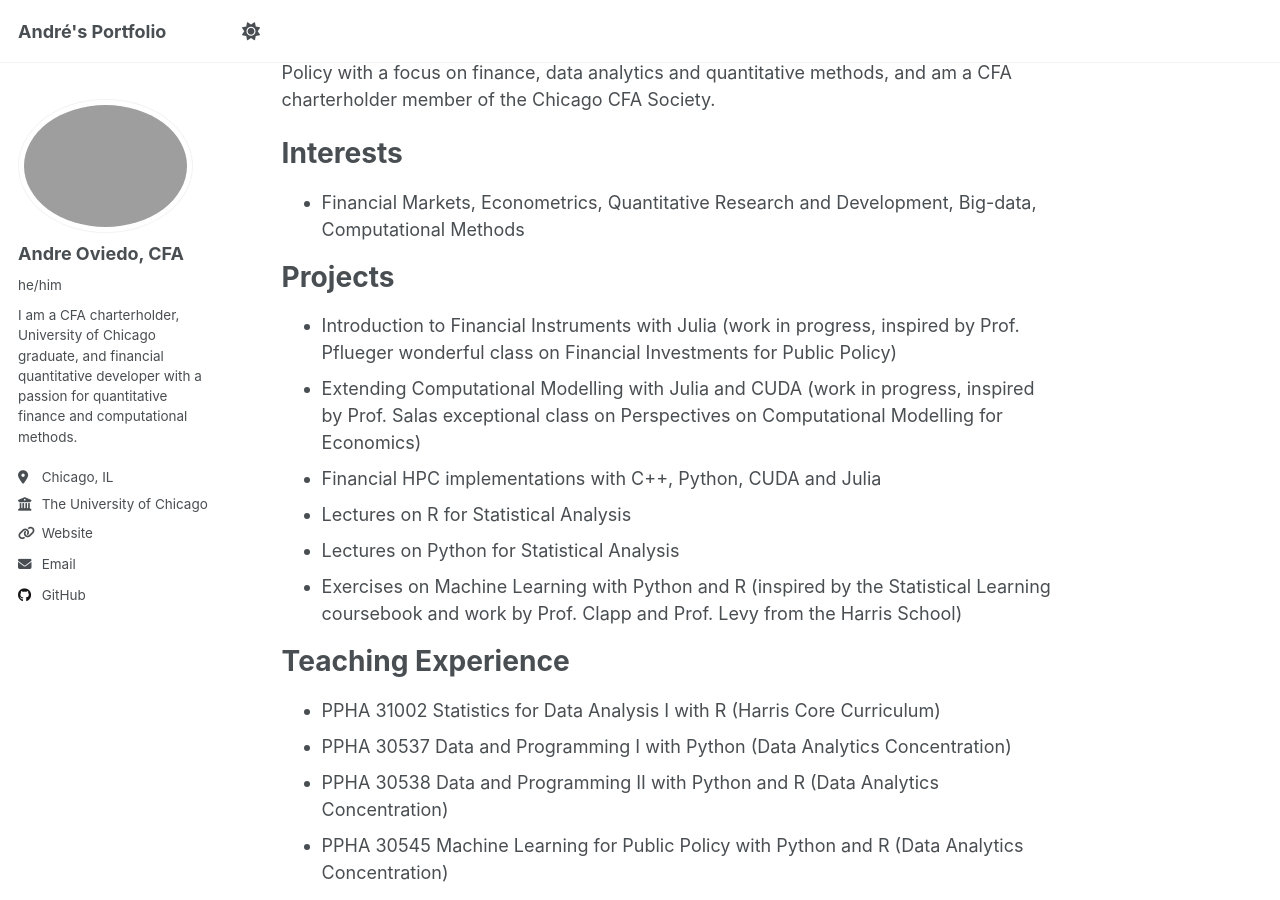
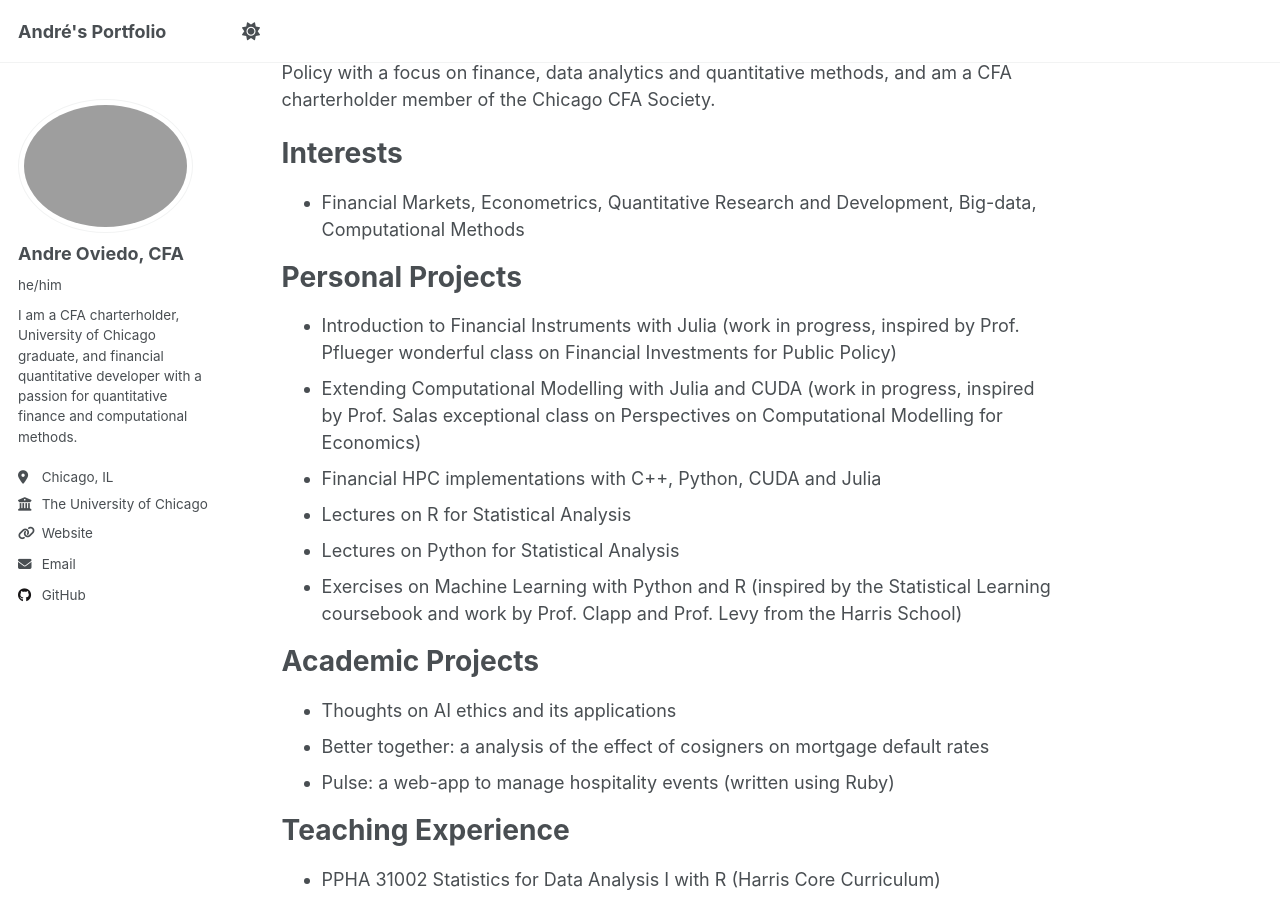
Before and after one commit to andreoviedo/andreoviedo.github.io, a Jekyll site: the page built from _pages/about.md, in a window 1280 px wide and 900 px high, scrolled down 450 px. Built offline with Jekyll 4.4.1, drawn with Linux system fonts in a browser that asks for light colours; a script that is not in the unit is left out.

Commit message:
new updates

```diff
--- a/_pages/about.md
+++ b/_pages/about.md
@@ -19,7 +19,7 @@ On the academic side of things, I am a big fan of computational methods, quantit
 
 - Financial Markets, Econometrics, Quantitative Research and Development, Big-data, Computational Methods
 
-# Projects
+# Personal Projects
 
 - Introduction to Financial Instruments with Julia (work in progress, inspired by Prof. Pflueger wonderful class on Financial Investments for Public Policy)
 - Extending Computational Modelling with Julia and CUDA (work in progress, inspired by Prof. Salas exceptional class on Perspectives on Computational Modelling for Economics)
@@ -27,6 +27,12 @@ On the academic side of things, I am a big fan of computational methods, quantit
 - Lectures on R for Statistical Analysis
 - Lectures on Python for Statistical Analysis
 - Exercises on Machine Learning with Python and R (inspired by the Statistical Learning coursebook and work by Prof. Clapp and Prof. Levy from the Harris School)
+
+# Academic Projects
+
+- Thoughts on AI ethics and its applications
+- Better together: a analysis of the effect of cosigners on mortgage default rates
+- Pulse: a web-app to manage hospitality events (written using Ruby)
 
 # Teaching Experience
 
```
